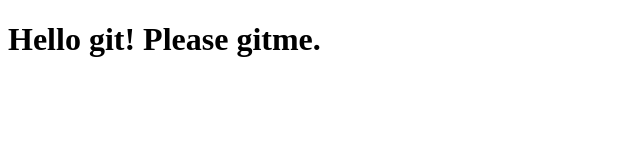
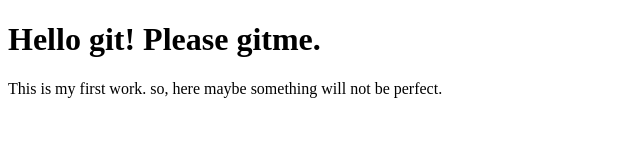
Before and after one commit to faruksk/skf, a plain HTML site: page index.html in a window 1280 px wide. Shown: the whole page, without its empty margins (0-640 px from the left). Drawn offline with Linux system fonts and the light colour scheme.

Commit message:
add something in paragraph

```diff
--- a/index.html
+++ b/index.html
@@ -6,5 +6,6 @@
 </head>
 <body>
 	<h1>Hello git! Please gitme.</h1>
+	<p>This is my first work. so, here maybe something will not be perfect.</p>
 </body>
 </html>
```
